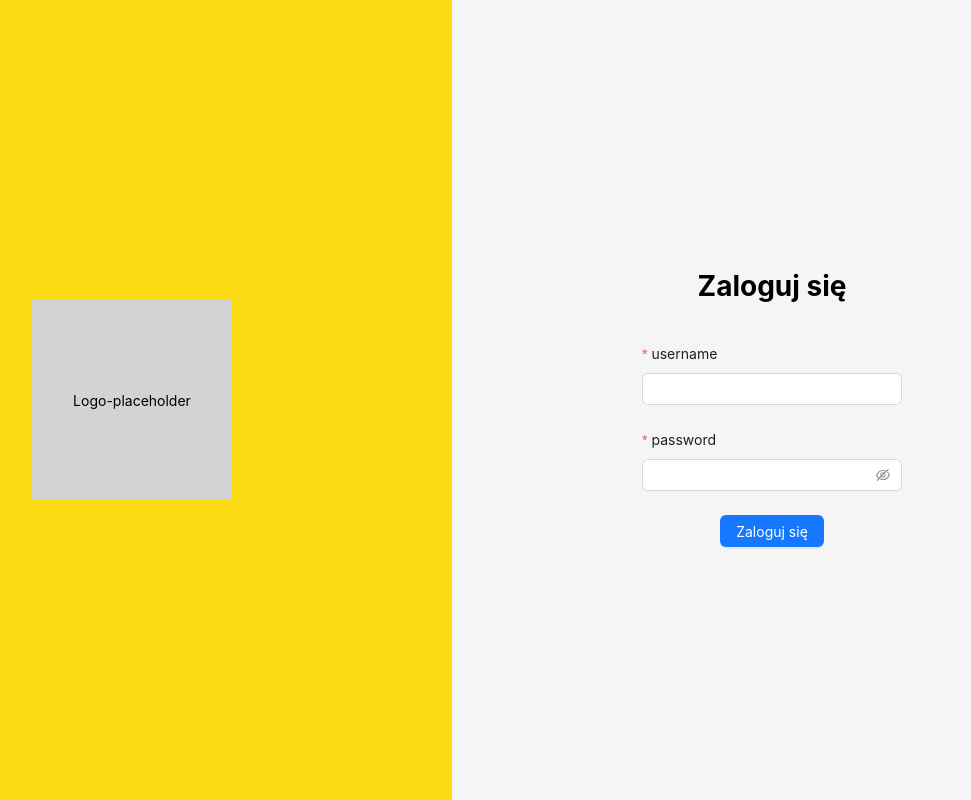
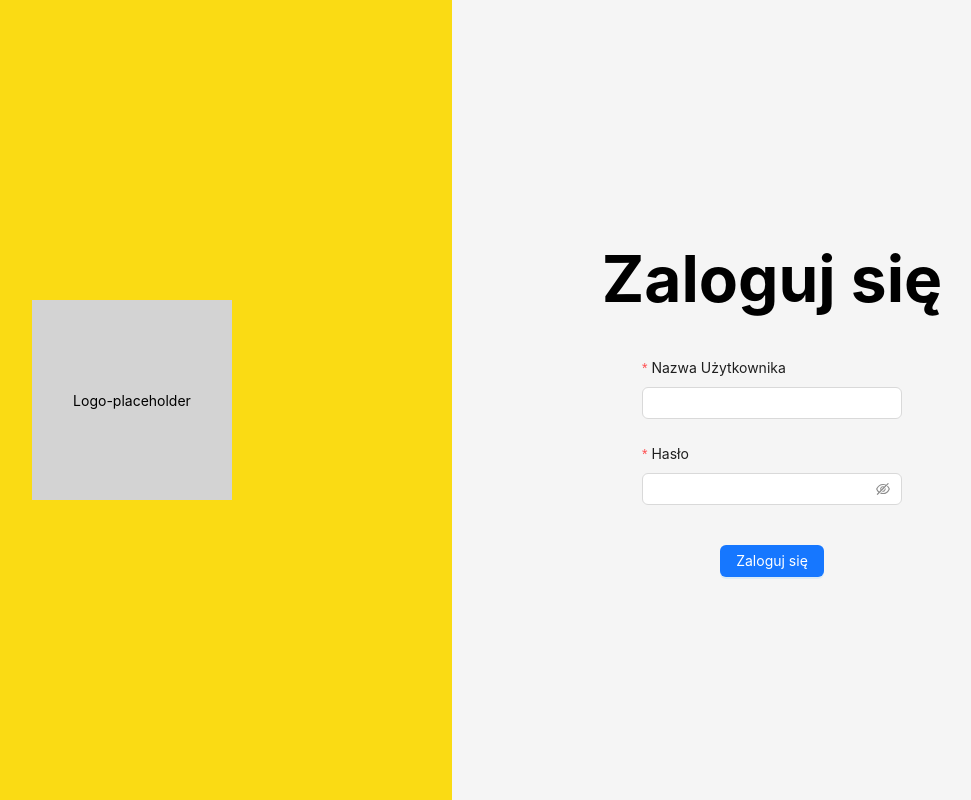
Before and after one commit to Jacob898/Quizzler, a React (Vite) app in the folder Frontend/: page /login in a window 1280 px wide. Shown: the whole page, without its empty margins (188-1159 px from the left). Built offline with nearby package versions, Linux system fonts and the light colour scheme.

Commit message:
Further work on LoginPage

```diff
--- a/Frontend/src/pages/LoginAndRegister/LoginPage.module.css
+++ b/Frontend/src/pages/LoginAndRegister/LoginPage.module.css
@@ -1,3 +1,9 @@
+.loginPage {
+    display: flex;
+    flex-direction: row;
+    justify-content: space-evenly;
+}
+
 
 .logo {
     width: 200px;
@@ -20,14 +26,10 @@
     margin: auto;
 }
 
-.loginPage {
-    display: flex;
-    flex-direction: row;
-    justify-content: space-evenly;
-}
 
 .loginHeader {
-    margin:40px;
+    margin:5vh;
+    font-size: 8vh;
 }
 
 .loginContainer {
@@ -41,6 +43,5 @@
 }
 
 .loginButton {
-    display: flex;
-    justify-content: center;
+    margin-top: 2vh;
 }
--- a/Frontend/src/pages/LoginAndRegister/LoginPage.tsx
+++ b/Frontend/src/pages/LoginAndRegister/LoginPage.tsx
@@ -17,22 +17,22 @@ const LoginPage = () => {
                 name="login-form"
                 layout="vertical"
             >
-                <Form.Item label="username"
-                           name="username"
+                <Form.Item label="Nazwa Użytkownika"
+                           name="Nazwa Użytkownika"
                            rules={[{required: true, message:"Nazwa użytkownika jest wymagana"}]}
                 >
                     <Input />
                 </Form.Item>
 
-                <Form.Item label="password"
-                    name="password"
+                <Form.Item label="Hasło"
+                    name="Hasło"
                     rules={[{required: true, message:"Hasło jest wymagane"}]}
                 >
                     <Input.Password />
                 </Form.Item>
 
                 <Form.Item>
-                    <Button type="primary" htmlType="submit" className="loginButton">
+                    <Button type="primary" htmlType="submit" className={styles.loginButton}>
                         Zaloguj się
                     </Button>
                 </Form.Item>
```
